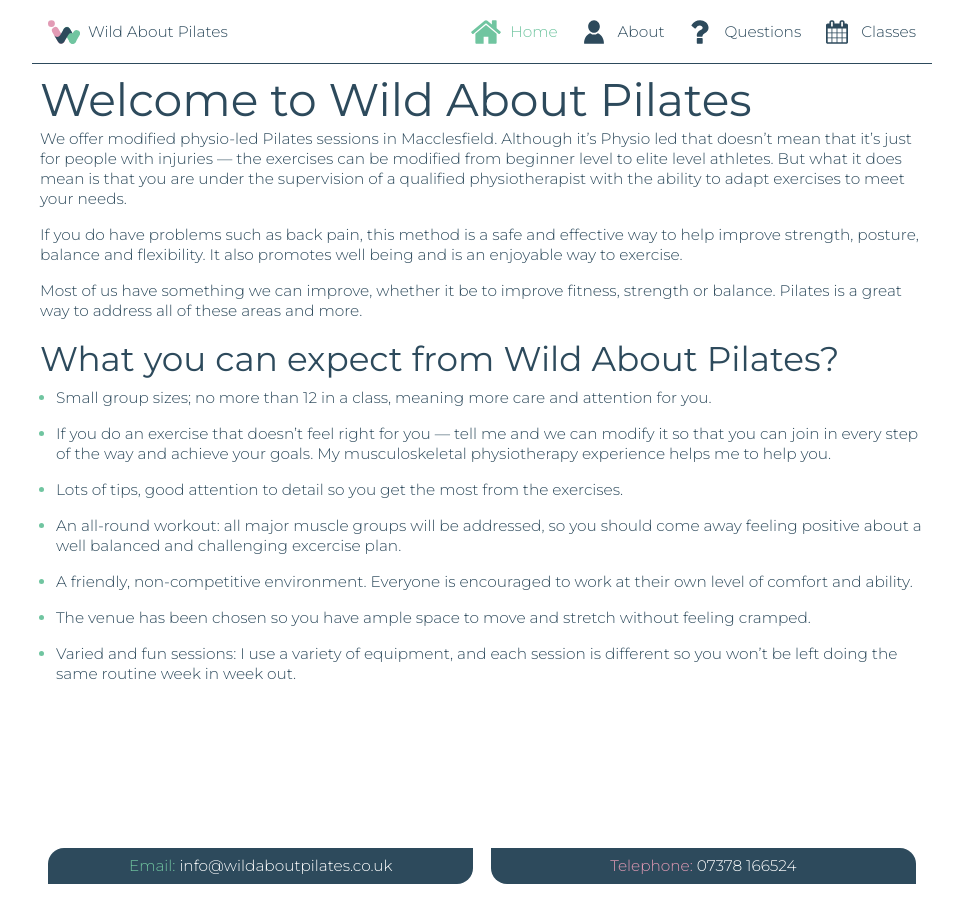
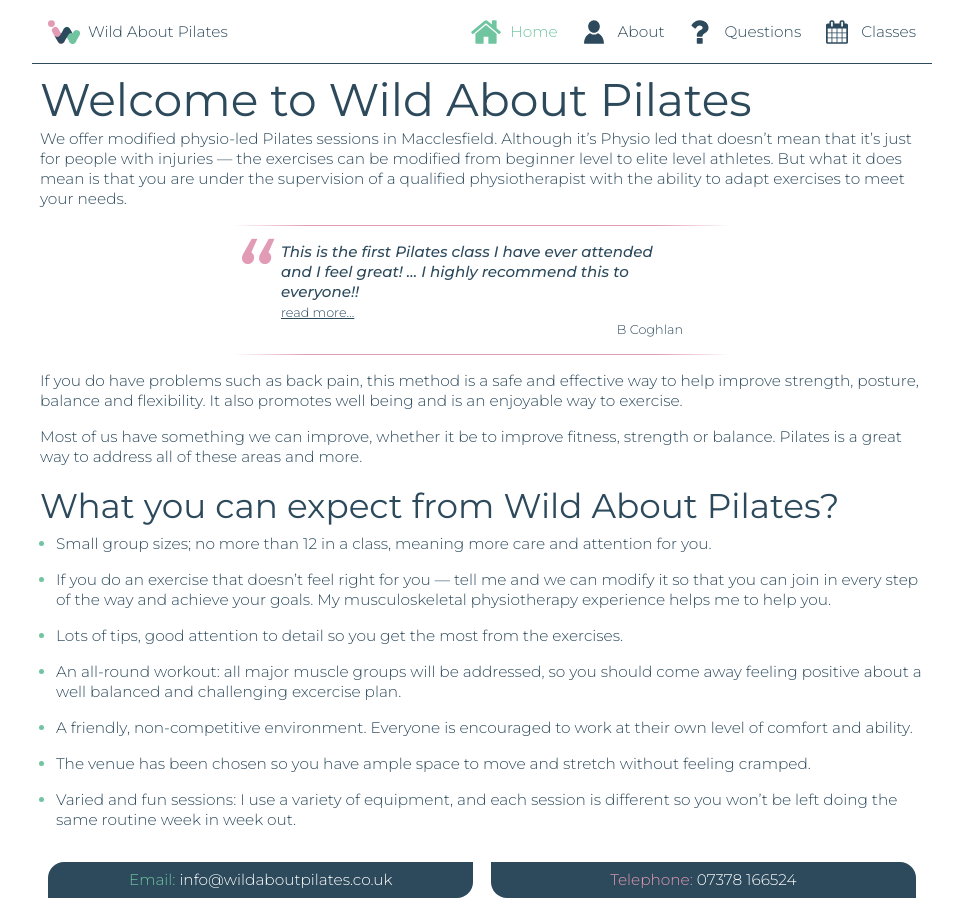
Before and after one commit to mikeraynham/wildaboutpilates, a Jekyll site: the page built from index.md, in a window 1280 px wide. Shown: the whole page, without its empty margins (158-1121 px from the left). Built offline with Jekyll 4.4.1, drawn with Linux system fonts in a browser that asks for light colours.

Commit message:
Add testimonials

```diff
--- /dev/null
+++ b/_includes/testimonial.html
@@ -0,0 +1,9 @@
+<figure class="testimonial">
+    <blockquote>{{ include.content }}</blockquote>
+    {%- if include.more %}
+    <cite>
+        <a href="{{ include.more }}">read more&hellip;</a>
+    </cite>
+    {%- endif %}
+    <figcaption>{{ include.author }}</figcaption>
+</figure>
--- a/_layouts/default.html
+++ b/_layouts/default.html
@@ -12,7 +12,7 @@
         <meta charset="utf-8">
         <meta name="viewport" content="initial-scale=1" />
         <title>Wild About Pilates | {{ page.title }}</title>
-        <link href="https://fonts.googleapis.com/css?family=Montserrat:300,400" rel="stylesheet">
+        <link href="https://fonts.googleapis.com/css?family=Montserrat:300,400,500italic" rel="stylesheet">
         <link rel="stylesheet" href="/css/screen.css?i">
         <link rel="canonical" href="{{ site.url }}{{ page.url }}" />
         <link rel="apple-touch-icon" sizes="180x180" href="/apple-touch-icon.png">
--- /dev/null
+++ b/_sass/_testimonial.scss
@@ -0,0 +1,44 @@
+figure.testimonial {
+    margin: 1rem auto;
+    padding: 1rem 3rem;
+    border-width: 1px;
+    border-style: solid;
+    $r: red(palette('dusky_pink'));
+    $g: green(palette('dusky_pink'));
+    $b: blue(palette('dusky_pink'));
+    border-image: linear-gradient(
+        to right,
+        white 0%,
+        palette('dusky_pink') 15%,
+        palette('dusky_pink') 85%,
+        white,
+    ) 100% 0 100%;
+    max-width: 31.25rem;
+    position: relative;
+
+    blockquote {
+        font-style: italic;
+        font-weight: 500;
+        quotes: "“" "”" "‘" "’";
+
+        &::before {
+            color: palette('dusky_pink');
+            content: open-quote;
+            font-size: 6rem;
+            left: 0;
+            line-height: 1;
+            position: absolute;
+            top: 0;
+        }
+    }
+
+    cite {
+        font-size: smaller;
+        font-weight: 300;
+    }
+
+    figcaption {
+        font-size: smaller;
+        text-align: right;
+    }
+}
--- a/css/screen.scss
+++ b/css/screen.scss
@@ -10,3 +10,4 @@
 @import 'nav';
 @import 'footer';
 @import 'map';
+@import 'testimonial';
--- a/index.md
+++ b/index.md
@@ -10,6 +10,12 @@
 # Welcome to Wild About Pilates
 
 We offer modified physio-led Pilates sessions in Macclesfield.  Although it’s Physio led that doesn’t mean that it’s just for people with injuries — the exercises can be modified from beginner level to elite level athletes. But what it does mean is that you are under the supervision of a qualified physiotherapist with the ability to adapt exercises to meet your needs.
+
+{% include testimonial.html
+    content="This is the first Pilates class I have ever attended and I feel great! &hellip; I highly recommend this to everyone!!"
+    author="B Coghlan"
+    more="https://www.facebook.com/beverley.colclough/posts/10155115745660906:0"
+%}
 
 If you do have problems such as back pain, this method is a safe and effective way to help improve strength, posture, balance and flexibility. It also promotes well being and is an enjoyable way to exercise.
 
```
Also changed, not shown: about.md (+9 -1 lines), questions.md (+6 -0 lines).
